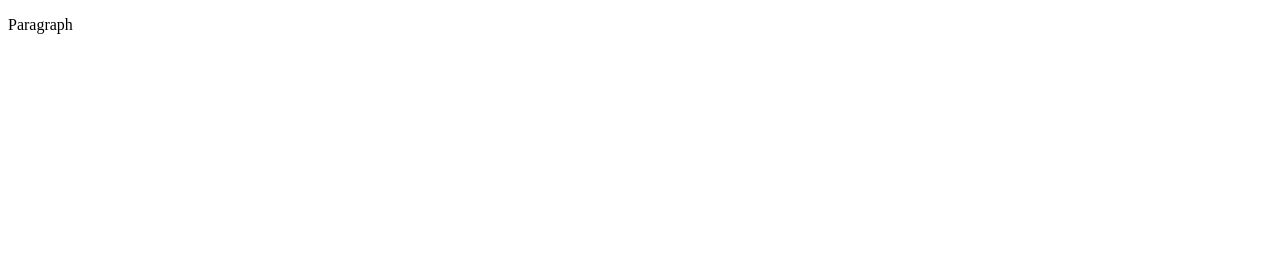
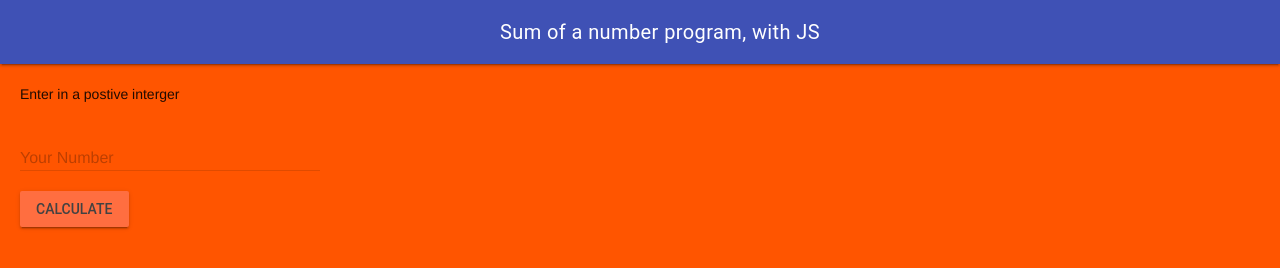
Before and after one commit to MTHS-ICD2O-1-2023/ICD2O-Unit-5-07-Jack-LeVasseur, a plain HTML site: page index.html in a window 1280 px wide. Drawn offline with nearby package versions, Linux system fonts and the light colour scheme.

Commit message:
Updated index.html

```diff
--- a/css/style.css
+++ b/css/style.css
@@ -1,4 +1,27 @@
-/* Created by: Mr. Coxall
+/* Created by: Jack LeVasseur
 * Created on: Sep 2020
 * This file contains the CSS for index.html
 */
+ .mdl-layout__header-row {
+   align-items: center;
+   justify-content: center;
+ }
+
+
+ .mdl-layout__content {
+   padding-left: 15pt;
+   padding-right: 15pt;
+   padding-top: 15pt;
+ }
+
+
+ body {
+   background-color: rgb(255, 85, 0);
+ }
+
+ p {
+   color: rgb(41, 37, 37);
+   font-family: Helvetica, Arial, sans-serif;
+   font-size: 1.5rem;
+   padding-top: 5pt;
+ }
--- a/index.html
+++ b/index.html
@@ -1,9 +1,55 @@
 <!DOCTYPE html>
 <html>
-  <head>
-    <title>Title</title>
+<head>
+  <meta charset="utf-8" />
+  <meta name="description" content="Sum of a number program" />
+  <meta name="keywords" content="mths, icd2o" />
+  <meta name="author" content="Jack LeVasseur" />
+  <meta name="viewport" content="width=device-width, initial-scale=1.0" />
+  <link rel="stylesheet" href="https://fonts.googleapis.com/icon?family=Material+Icons" />
+  <link rel="stylesheet" href="https://code.getmdl.io/1.3.0/material.indigo-deep_orange.min.css" />
+  <link rel="stylesheet" href="./css/style.css" />
+  <link rel="apple-touch-icon" sizes="180x180" href="apple-touch-icon.png" />
+  <link rel="icon" type="image/png" sizes="32x32" href="favicon-32x32.png" />
+  <link rel="icon" type="image/png" sizes="16x16" href="favicon-16x16.png" />
+  <link rel="manifest" href="site.webmanifest" />
+  <title>Sum of a number program, with JS</title>
   </head>
   <body>
-    <p>Paragraph</p>
+    <script defer src="https://code.getmdl.io/1.3.0/material.min.js"></script>
+    <script src="./js/script.js"></script>
+    <div class="mdl-layout mdl-js-layout mdl-layout--fixed-header">
+      <header class="mdl-layout__header">
+        <div class="mdl-layout__header-row">
+          <span class="mdl-layout-title">Sum of a number program, with JS</span>
+        </div>
+      </header>
+      <main class="mdl-layout__content">
+        <div class="page-content">Enter in a postive interger</div>
+        <br />
+        <!-- Simple Textfield for integers-->
+        <form action="#">
+          <div class="mdl-textfield mdl-js-textfield">
+            <!-- input pattern attribute -->
+            <input class="mdl-textfield__input" type="text" pattern="-?[0-9]*(\.[0-9]+)?" id="your-number" />
+            <!-- mdl-textfield__label -->
+            <label class="mdl-textfield__label" for="demo-input">Your Number</label>
+            <!-- class "mdl-textfield__error" -->
+            <span class="mdl-textfield__error">Input is not a number</span>
+          </div>
+          <br />
+          <!-- Accent-colored raised button with ripple -->
+          <button class="mdl-button mdl-js-button mdl-button--raised mdl-js-ripple-effect mdl-button--accent"
+            onclick="myButtonClicked()">
+            Calculate
+          </button>
+        </form>
+        <br />
+        <br />
+        <div class="page-content-answer">
+          <div id="answer"></div>
+        </div>
+      </main>
+    </div>
   </body>
-</html>
+  </html>
--- a/js/script.js
+++ b/js/script.js
@@ -3,3 +3,12 @@
 // Created by: Mr. Coxall
 // Created on: Sep 2020
 // This file contains the JS functions for index.html
+
+
+function myButtonClicked() {
+  // define numbers
+  const number = parseInt(document.getElementById("your-number").value)
+  const sum = (number / 2) * (number + 1)
+  // print answer
+  document.getElementById("answer").innerHTML = "The answer is: " + sum
+}
```
